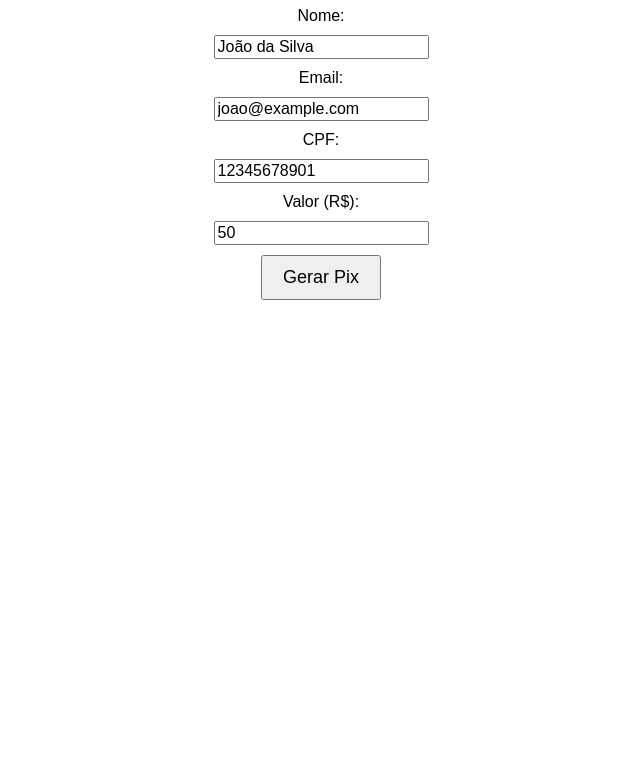
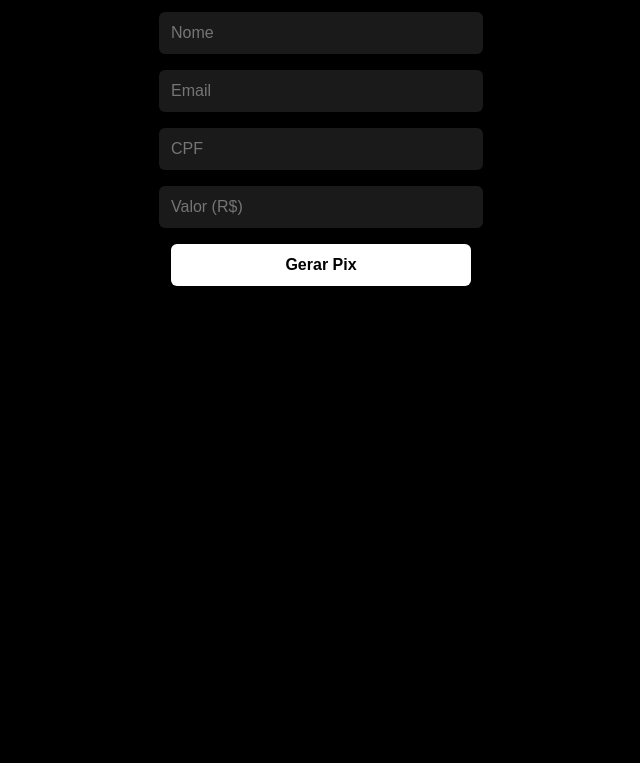
Before and after one commit to vanish994/Gerar_Pix-Ghostspay, a plain HTML site: page index.html in a window 1280 px wide. Shown: the part 93-856 px from the top of the page, without its empty margins (319-959 px from the left). Before the commit the page ends 800 px from the top, so only its background shows below. Drawn offline with Linux system fonts and the light colour scheme.

Commit message:
Update index.html

```diff
--- a/index.html
+++ b/index.html
@@ -1,77 +1,146 @@
-<!DOCTYPE html><html lang="pt-BR">
+<!DOCTYPE html>
+<html lang="pt-BR">
 <head>
   <meta charset="UTF-8">
-  <title>Gerar Pix GhostsPay</title>
+  <meta name="viewport" content="width=device-width, initial-scale=1.0">
+  <title>Vanish Pay</title>
+  <link rel="icon" type="image/png" href="favicon.png">
   <style>
-    body { font-family: sans-serif; max-width: 600px; margin: auto; padding: 20px; text-align: center; }
-    button { padding: 10px 20px; font-size: 18px; cursor: pointer; }
-    input, label { display: block; margin: 10px auto; font-size: 16px; }
-    #resultado { margin-top: 20px; white-space: pre-wrap; word-break: break-word; }
-    img { margin-top: 10px; max-width: 100%; height: auto; }
+    body {
+      background-color: #000;
+      color: #fff;
+      font-family: 'Segoe UI', sans-serif;
+      display: flex;
+      flex-direction: column;
+      align-items: center;
+      padding: 20px;
+      min-height: 100vh;
+    }
+
+    h1 {
+      font-size: 24px;
+      margin-bottom: 20px;
+      color: #ffffff;
+    }
+
+    input, button {
+      width: 90%;
+      max-width: 300px;
+      margin: 8px 0;
+      padding: 12px;
+      border: none;
+      border-radius: 6px;
+      font-size: 16px;
+    }
+
+    input {
+      background-color: #1a1a1a;
+      color: #fff;
+    }
+
+    button {
+      background-color: #ffffff;
+      color: #000;
+      font-weight: bold;
+      cursor: pointer;
+      transition: background 0.3s;
+    }
+
+    button:hover {
+      background-color: #ccc;
+    }
+
+    .output {
+      margin-top: 24px;
+      text-align: center;
+      word-break: break-word;
+    }
+
+    .qr-code {
+      margin-top: 16px;
+    }
+
+    .copy-button {
+      margin-top: 10px;
+      padding: 10px;
+      background-color: #333;
+      color: #fff;
+      border: 1px solid #666;
+    }
+
+    .copy-button:active {
+      background-color: #555;
+    }
   </style>
 </head>
 <body>
-  <h1>Gerar Pix (GhostsPay)</h1><label for="nome">Nome:</label> <input type="text" id="nome" value="João da Silva">
+  <h1>Vanish Pay</h1>
 
-<label for="email">Email:</label> <input type="email" id="email" value="joao@example.com">
+  <input type="text" id="name" placeholder="Nome">
+  <input type="email" id="email" placeholder="Email">
+  <input type="text" id="cpf" placeholder="CPF">
+  <input type="number" id="amount" placeholder="Valor (R$)">
+  <button onclick="gerarPix()">Gerar Pix</button>
 
-<label for="cpf">CPF:</label> <input type="text" id="cpf" value="12345678901">
+  <div class="output" id="output" style="display: none;">
+    <p><strong>Status:</strong> <span id="status">PENDING</span></p>
+    <p><strong>Código Pix (copia e cola):</strong></p>
+    <p id="codigo"></p>
+    <button class="copy-button" onclick="copiarPix()">Copiar Pix</button>
+    <div class="qr-code">
+      <p><strong>QR Code:</strong></p>
+      <img id="qrCode" src="" alt="QR Code Pix" width="200">
+    </div>
+  </div>
 
-<label for="valor">Valor (R$):</label> <input type="number" id="valor" value="50">
-
-<button onclick="gerarPix()">Gerar Pix</button>
-
-  <div id="resultado"></div>  <script>
+  <script>
     async function gerarPix() {
-      const nome = document.getElementById('nome').value;
-      const email = document.getElementById('email').value;
-      const cpf = document.getElementById('cpf').value;
-      const valor = parseFloat(document.getElementById('valor').value) * 100; // converter para centavos
-
-      const resultado = document.getElementById('resultado');
-      resultado.innerHTML = 'Gerando Pix...';
+      const name = document.getElementById("name").value;
+      const email = document.getElementById("email").value;
+      const cpf = document.getElementById("cpf").value;
+      const amount = document.getElementById("amount").value;
 
       const payload = {
-        name: nome,
+        document: cpf,
         email: email,
-        cpf: cpf,
-        phone: "11999999999",
-        paymentMethod: "PIX",
-        amount: valor,
-        traceable: true,
-        externalId: "pedido_" + Date.now(),
-        postbackUrl: "https://seudominio.com.br/webhook/pix",
-        items: [
-          {
-            unitPrice: valor,
-            title: "Produto Personalizado",
-            quantity: 1,
-            tangible: false
-          }
-        ]
+        name: name,
+        value: Number(amount)
+      };
+
+      const headers = {
+        "Content-Type": "application/json",
+        "Authorization": "Bearer SUA_API_KEY"
       };
 
       try {
-        const response = await fetch("https://app.ghostspaysv1.com/api/v1/transaction.purchase", {
+        const response = await fetch("https://app.ghostspaysv1.com/api/v1/transaction/purchase", {
           method: "POST",
-          headers: {
-            "Content-Type": "application/json",
-            "Authorization": "d44908c2-c9fc-41a8-8c8c-d6838b3f0e84"
-          },
+          headers: headers,
           body: JSON.stringify(payload)
         });
 
         const data = await response.json();
 
-        resultado.innerHTML = `
-          <b>Status:</b> ${data.status}<br>
-          <b>Código Pix (copia e cola):</b><br>${data.pixCode || 'Não gerado'}<br>
-          <b>QR Code:</b><br>
-          <img src="${data.pixQrCode}" alt="QR Code Pix">
-        `;
-      } catch (err) {
-        resultado.innerHTML = 'Erro ao gerar Pix: ' + err.message;
+        if (data?.pix?.qrcode && data?.pix?.image) {
+          document.getElementById("output").style.display = "block";
+          document.getElementById("codigo").textContent = data.pix.qrcode;
+          document.getElementById("qrCode").src = data.pix.image;
+        } else {
+          alert("Erro ao gerar o Pix. Verifique os dados.");
+        }
+
+      } catch (error) {
+        alert("Erro ao conectar com a API.");
+        console.error(error);
       }
     }
-  </script></body>
+
+    function copiarPix() {
+      const codigo = document.getElementById("codigo").textContent;
+      navigator.clipboard.writeText(codigo).then(() => {
+        alert("Código Pix copiado!");
+      });
+    }
+  </script>
+</body>
 </html>
```
